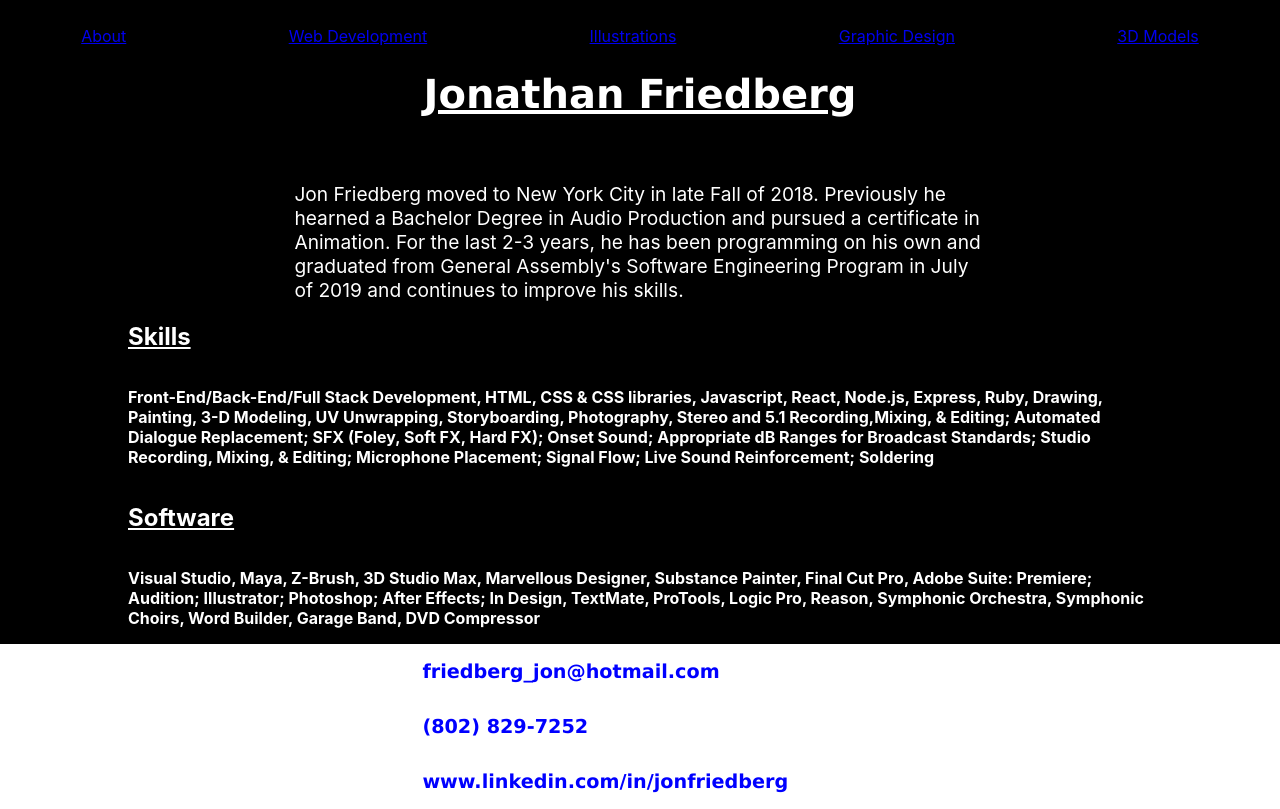
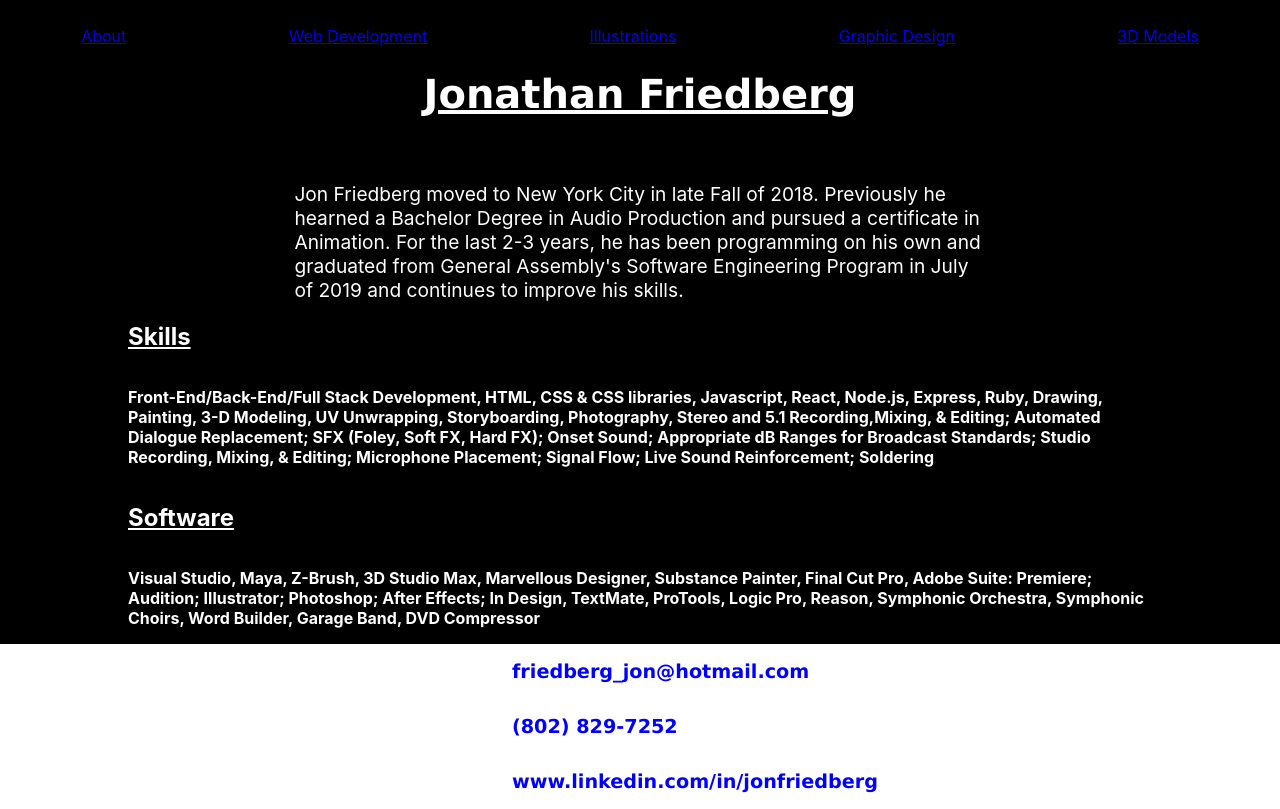
Before and after one commit to jonfriedberg123/home, a React (Create React App) app: page /about in a window 1280 px wide. Built offline with nearby package versions, Linux system fonts and the light colour scheme.

Commit message:
minor footer adjustment

```diff
--- a/src/Style.css
+++ b/src/Style.css
@@ -166,7 +166,7 @@ padding-top:2%;
   flex-direction: column;
   position:fixed, absolute;
   margin-bottom: -1em;
-  margin-left: 33%;
+  margin-left: 40%;
   left:0;
   bottom:0;
   right:0;
@@ -177,6 +177,7 @@ padding-top:2%;
   flex-direction: column;
   justify-content: center;
   position:fixed,absolute;
+  margin-bottom: -1em;
   left:0;
   bottom:0;
   right:0;
@@ -185,7 +186,6 @@ padding-top:2%;
 .contactEmail{
   color:blue;
   font-size:1.2em;
-
   display: flex;
   font-family: 'Lucida Sans', 'Lucida Sans Regular', 'Lucida Grande', 'Lucida Sans Unicode', Geneva, Verdana, sans-serif;
 }
@@ -199,7 +199,6 @@ padding-top:2%;
 .LinkedInLink{
   display: flex;
   color:blue;
-
   font-size:1.2em;
   font-family: 'Lucida Sans', 'Lucida Sans Regular', 'Lucida Grande', 'Lucida Sans Unicode', Geneva, Verdana, sans-serif;
 }
```
